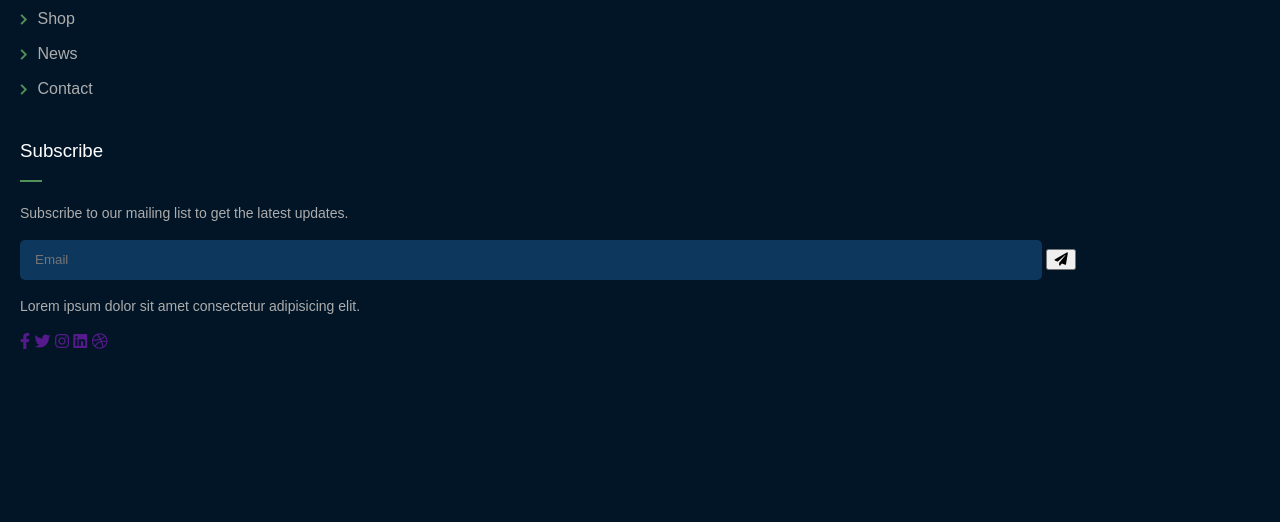
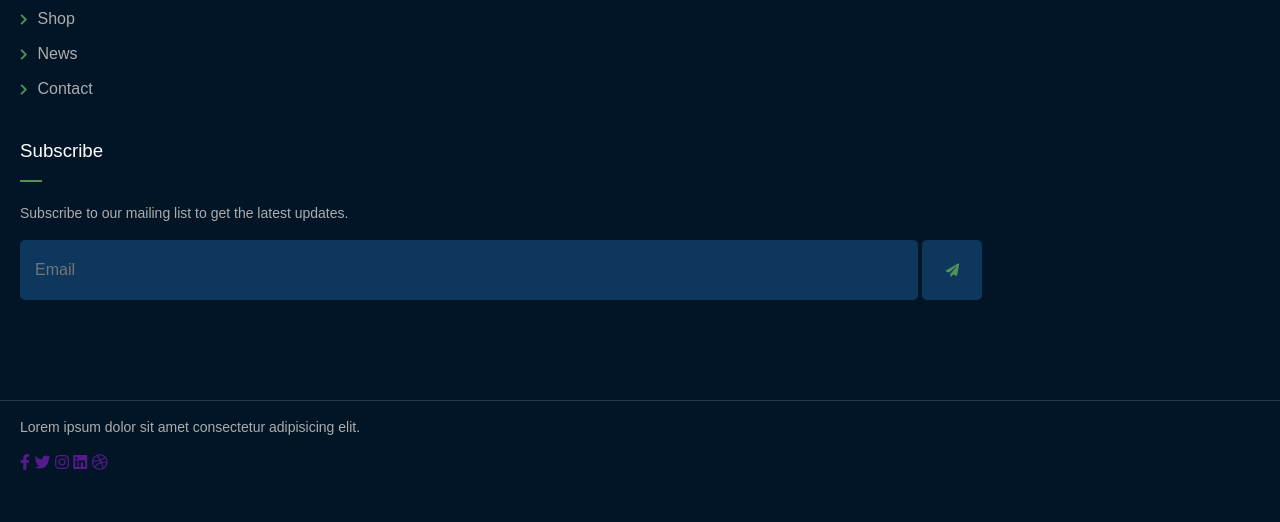
Before and after one commit to Leandro-Velasquez/proyecto_tienda_fruitsMVC, a PHP site: page / in a window 1280 px wide. Shown: the part 1334-1856 px from the top of the page. Before the commit the page ends 1683 px from the top, so only its background shows below. Run offline with PHP 8.4, Linux system fonts and the light colour scheme.

Commit message:
Terminamos de darle estilo al div Subscribe del footer

```diff
--- a/styles/styles.css
+++ b/styles/styles.css
@@ -134,7 +134,7 @@ body{
 
 /*ESTILOS FOOTER*/
 .footer {
-    padding: 50px 20px;
+    padding: 50px 0px;
     color: white;
     background-color: #011527;
 }
@@ -143,8 +143,9 @@ body{
     justify-content: space-between;
     flex-wrap: wrap;
 }
-.container-flex-items__item1, .container-flex-items__item2, .container-flex-items__item3, .container-flex-items__item4 {
+.container-flex-items__item1, .container-flex-items__item2, .container-flex-items__item3, .container-flex-items__item4, .div-social {
     width: 100%;
+    padding: 0px 20px;
 }
 .container-flex-items__h3 {
     position: relative;
@@ -190,11 +191,12 @@ body{
     font-size: 12px;
 }
 .container-flex-items__item4 {
-
+    padding-bottom: 100px;
+    border-bottom: 1px solid rgba(255, 255, 255, 0.15);
 }
 .container-flex-items__input {
-    height: 40px;
-    width: 80%;
+    height: 60px;
+    width: 70%;
     padding: 0px 15px;
     background-color: #0d375c;
     border: none;
@@ -202,10 +204,29 @@ body{
     outline: none;
     color: white;
     caret-color: white;
+    font-size: 16px;
 }
 .container-flex-items__input:focus {
     outline: 1px solid white;
     outline-offset: 2px;
+}
+.container-flex-items__form-button {
+    height: 60px;
+    width: 60px;
+    background-color: #0d375c;
+    border: none;
+    border-radius: 5px;
+}
+.container-flex-items__form-button:hover {
+    background-color: #519259;
+    transition: all .4s;
+}
+.fa-paper-plane {
+    color: #519259;
+}
+.container-flex-items__form-button:hover .fa-paper-plane {
+    color: #0d375c;
+    transition: all .4s;
 }
 
 
```
